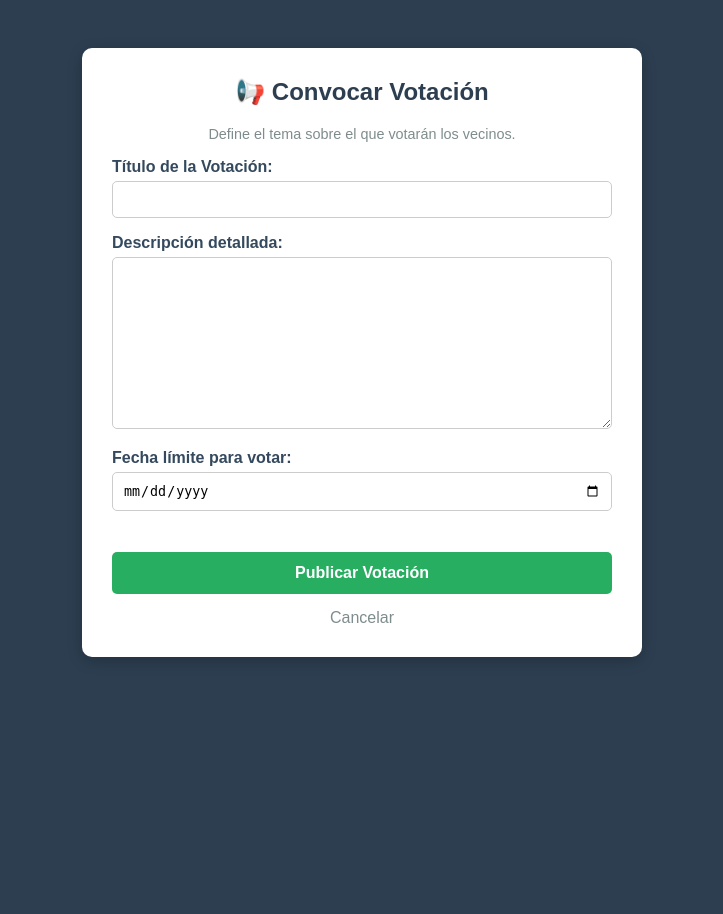
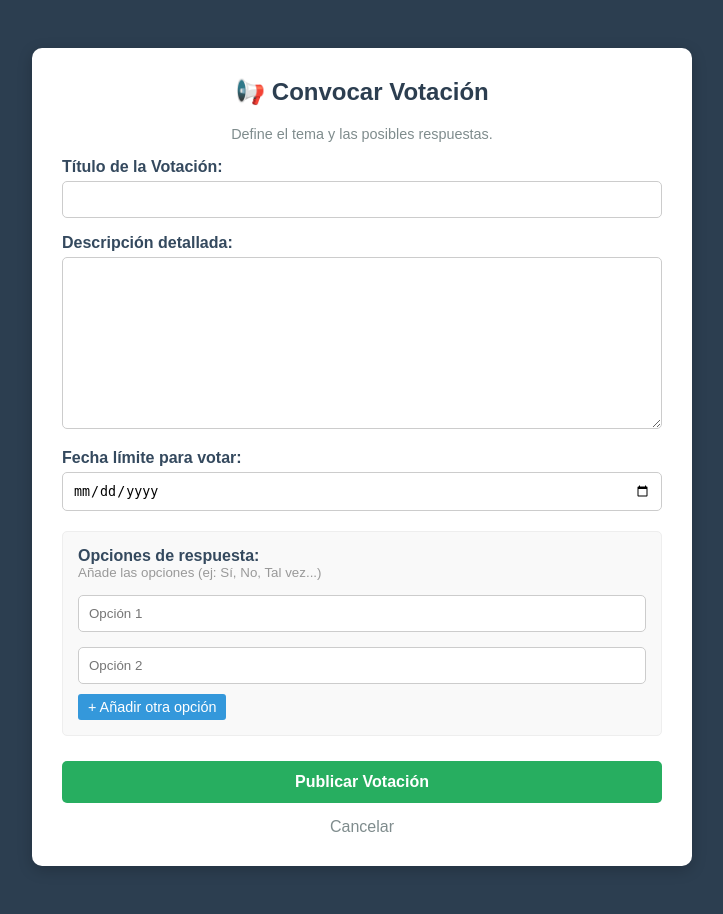
Before and after one commit to SilverBossAG/sistema-cooperativas, a Django app: template templates/Votaciones/crear_votacion.html in a window 1280 px wide. Shown: the whole page, without its empty margins (278-1001 px from the left). Before the commit the page ends 657 px from the top, so only its background shows below. Run offline with Django 5.2, Linux system fonts and the light colour scheme; the template is opened without the code that fills it: values that come from a table or form of the project are taken from there, others are empty.

Commit message:
votaciones 1.1

```diff
--- a/templates/Votaciones/crear_votacion.html
+++ b/templates/Votaciones/crear_votacion.html
@@ -5,7 +5,7 @@
     <title>Nueva Votación</title>
     <style>
         body { font-family: sans-serif; background-color: #2c3e50; padding: 40px; display: flex; justify-content: center; }
-        .card { background: white; padding: 30px; border-radius: 10px; width: 100%; max-width: 500px; box-shadow: 0 4px 15px rgba(0,0,0,0.2); }
+        .card { background: white; padding: 30px; border-radius: 10px; width: 100%; max-width: 600px; box-shadow: 0 4px 15px rgba(0,0,0,0.2); }
         h2 { color: #2c3e50; margin-top: 0; text-align: center; }
 
         label { display: block; margin-top: 15px; font-weight: bold; color: #34495e; }
@@ -14,13 +14,17 @@
             border: 1px solid #ccc; border-radius: 5px; box-sizing: border-box;
         }
 
+        /* Estilos para la zona de opciones */
+        .zona-opciones { background: #f9f9f9; padding: 15px; border-radius: 5px; margin-top: 20px; border: 1px solid #eee; }
+        .input-opcion { margin-bottom: 10px; }
+
+        .btn-add { background: #3498db; color: white; border: none; padding: 5px 10px; border-radius: 3px; cursor: pointer; font-size: 0.9em; }
         .btn-crear {
             width: 100%; margin-top: 25px; padding: 12px;
             background: #27ae60; color: white; border: none;
             border-radius: 5px; font-size: 16px; font-weight: bold; cursor: pointer;
         }
         .btn-crear:hover { background: #219150; }
-
         .cancelar { display: block; text-align: center; margin-top: 15px; color: #7f8c8d; text-decoration: none; }
     </style>
 </head>
@@ -28,12 +32,24 @@
 
     <div class="card">
         <h2>📢 Convocar Votación</h2>
-        <p style="text-align: center; color: #7f8c8d; font-size: 0.9em;">Define el tema sobre el que votarán los vecinos.</p>
+        <p style="text-align: center; color: #7f8c8d; font-size: 0.9em;">Define el tema y las posibles respuestas.</p>
 
         <form method="post">
             {% csrf_token %}
 
             {{ form.as_p }}
+
+            <div class="zona-opciones">
+                <label style="margin-top: 0;">Opciones de respuesta:</label>
+                <small style="color: #999; display:block; margin-bottom:10px;">Añade las opciones (ej: Sí, No, Tal vez...)</small>
+
+                <div id="contenedor-inputs">
+                    <input type="text" name="opciones" class="input-opcion" placeholder="Opción 1" required>
+                    <input type="text" name="opciones" class="input-opcion" placeholder="Opción 2" required>
+                </div>
+
+                <button type="button" class="btn-add" onclick="agregarOpcion()">+ Añadir otra opción</button>
+            </div>
 
             <button type="submit" class="btn-crear">Publicar Votación</button>
         </form>
@@ -41,5 +57,20 @@
         <a href="{% url 'listar_votaciones' %}" class="cancelar">Cancelar</a>
     </div>
 
+    <script>
+        function agregarOpcion() {
+            // Creamos un nuevo input
+            var input = document.createElement("input");
+            input.type = "text";
+            input.name = "opciones"; // IMPORTANTE: Todos se llaman igual para que Django los recoja como lista
+            input.className = "input-opcion";
+            input.placeholder = "Nueva opción...";
+            input.required = true;
+
+            // Lo añadimos al contenedor
+            document.getElementById("contenedor-inputs").appendChild(input);
+        }
+    </script>
+
 </body>
 </html>
--- a/votaciones/forms.py
+++ b/votaciones/forms.py
@@ -1,5 +1,5 @@
 from django import forms
-from .models import Votacion, Opcion
+from .models import Votacion
 
 class VotacionForm(forms.ModelForm):
     class Meta:
@@ -9,9 +9,3 @@ class VotacionForm(forms.ModelForm):
         widgets = {
             'fecha_fin': forms.DateInput(attrs={'type': 'date', 'class': 'form-control'}),
         }
-
-class OpcionForm(forms.ModelForm):
-    class Meta:
-        model = Opcion
-        fields = ['texto']
-        labels = {'texto': 'Nueva Opción'}
```
Also changed, not shown: templates/Votaciones/detalle_votacion.html (+2 -19 lines), votaciones/views.py (+28 -18 lines).
